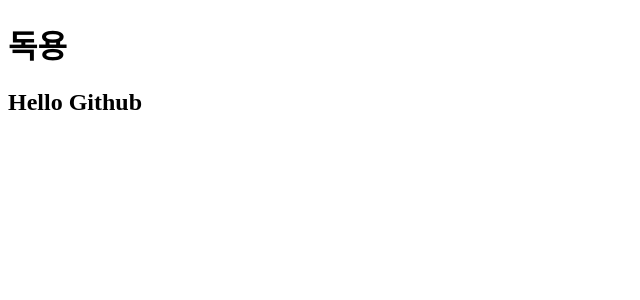
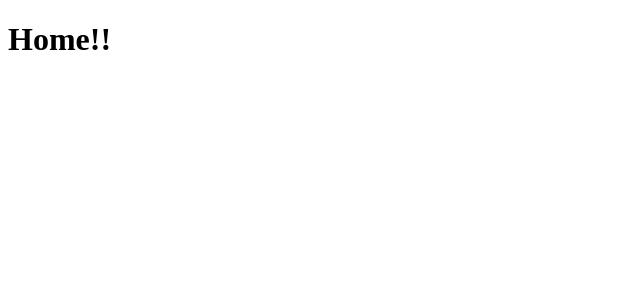
Before and after one commit to eakyoungyu/JiujitsuGi, a React (Create React App) app in the folder frontend/: page / in a window 1280 px wide. Shown: the top 300 px of the page, without its empty margins (0-640 px from the left). Built offline with nearby package versions, Linux system fonts and the light colour scheme.

Commit message:
Setting: babel, nodemon, and craco

```diff
--- /dev/null
+++ b/frontend/babel.config.json
@@ -0,0 +1,3 @@
+{
+  "presets": ["@babel/preset-env"]
+}
--- /dev/null
+++ b/frontend/craco.config.js
@@ -0,0 +1,15 @@
+module.exports = {
+  webpack: {
+    configure: {
+      module: {
+        rules: [
+          {
+            type: "javascript/auto",
+            test: /\.mjs$/,
+            include: /node_modules/,
+          },
+        ],
+      },
+    },
+  },
+};
--- a/frontend/src/App.tsx
+++ b/frontend/src/App.tsx
@@ -1,9 +1,19 @@
+import { BrowserRouter, Route, Switch } from "react-router-dom";
+import Home from "./Routes/Home";
+import { Helmet } from "react-helmet";
+
 function App() {
   return (
-    <div>
-      <h1>독용</h1>
-      <h2>Hello Github</h2>
-    </div>
+    <BrowserRouter basename={process.env.PUBLIC_URL}>
+      <Helmet>
+        <title>All About Gis</title>
+      </Helmet>
+      <Switch>
+        <Route path={"/"}>
+          <Home />
+        </Route>
+      </Switch>
+    </BrowserRouter>
   );
 }
 
--- /dev/null
+++ b/frontend/src/Routes/Home.tsx
@@ -0,0 +1,4 @@
+function Home() {
+  return <h1>Home!!</h1>;
+}
+export default Home;
--- /dev/null
+++ b/frontend/src/react-app-env.d.ts
@@ -0,0 +1 @@
+/// <reference types="react-scripts" />
```
Also changed, not shown: frontend/package.json (+50 -20 lines), package.json (+7 -0 lines), 2 other files (tests, documents, lock files or other folders).
